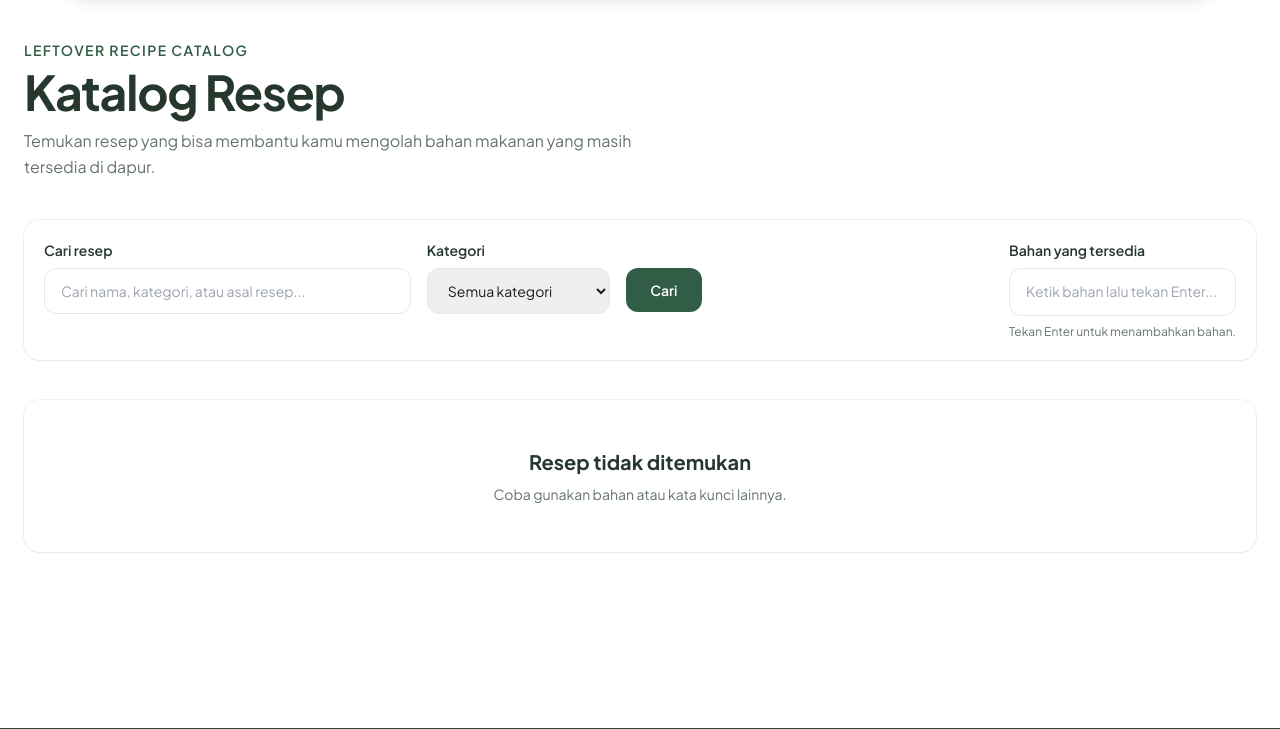
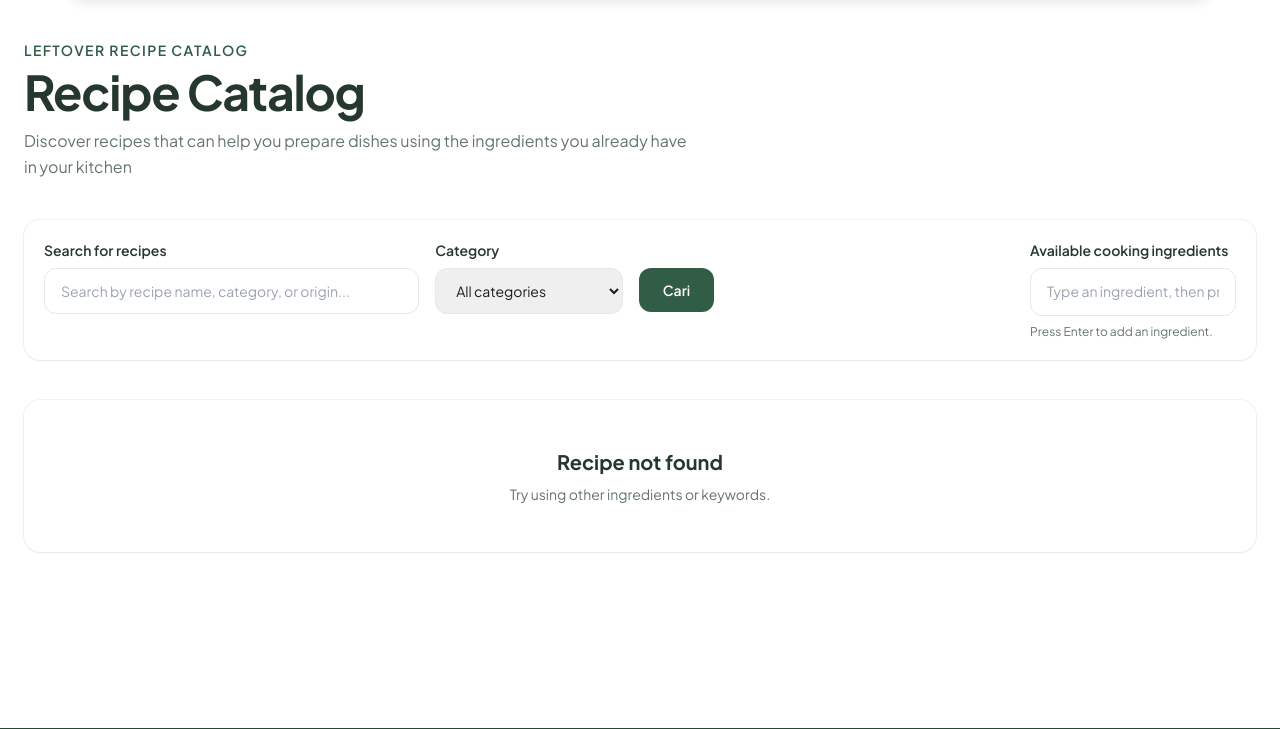
Before and after one commit to PBP-kel-3A/LeftOver, a Django app: page /recipes/ in a window 1280 px wide. Shown: the part 72-801 px from the top of the page. Run offline with Django 5.2, Linux system fonts and the light colour scheme; data that the repository does not hold is empty; some libraries are stand-ins or nearby versions.

Commit message:
fix : change language for recipe catalog

```diff
--- a/recipes/templates/recipes/partials/recipe_cards.html
+++ b/recipes/templates/recipes/partials/recipe_cards.html
@@ -1,11 +1,11 @@
 {% if search_query or category_query or ingredient_query %}
     <div class="mb-5 flex items-center justify-between">
         <p class="text-sm text-[#65756A]">
-            Menampilkan
+            Displaying
             <span class="font-semibold text-[#26382D]">
                 {{ recipes|length }}
             </span>
-            resep
+            recipe
         </p>
 
         <a
@@ -115,7 +115,7 @@
                     class="mt-5 inline-flex items-center text-sm font-semibold
                            text-[#315D47] transition hover:text-[#1F4934]"
                 >
-                    Lihat resep
+                    See recipe
 
                     <span class="ml-1 transition group-hover:translate-x-1">
                         →
@@ -132,11 +132,11 @@
                     shadow-sm ring-1 ring-black/5">
 
             <h2 class="text-xl font-bold text-[#26382D]">
-                Resep tidak ditemukan
+                Recipe not found
             </h2>
 
             <p class="mt-2 text-sm text-[#65756A]">
-                Coba gunakan bahan atau kata kunci lainnya.
+                Try using other ingredients or keywords.
             </p>
 
         </div>
--- a/recipes/templates/recipes/recipe_form.html
+++ b/recipes/templates/recipes/recipe_form.html
@@ -8,7 +8,7 @@
             {{ page_title }}
         </h1>
         <p class="mb-8 text-gray-600">
-            Lengkapi informasi resep dan bahan-bahan yang diperlukan.
+            Provide the recipe details and the necessary ingredients.
         </p>
 
         <form method="post" class="space-y-5">
@@ -50,14 +50,14 @@
                     type="submit"
                     class="rounded-lg bg-sky-600 px-5 py-3 font-semibold text-white hover:bg-sky-700"
                 >
-                    Simpan Resep
+                    Save Recipe
                 </button>
 
                 <a
                     href="{% if recipe %}{% url 'recipes:recipe_detail' recipe.pk %}{% else %}{% url 'recipes:recipe_list' %}{% endif %}"
                     class="rounded-lg border border-gray-300 px-5 py-3 font-semibold text-gray-700 hover:bg-gray-50"
                 >
-                    Batal
+                    Cancelled
                 </a>
             </div>
         </form>
--- a/recipes/templates/recipes/recipe_list.html
+++ b/recipes/templates/recipes/recipe_list.html
@@ -167,18 +167,18 @@
                 LeftOver Recipe Catalog
             </p>
             <h1 class="text-4xl font-bold tracking-tight text-[#26382D] md:text-5xl">
-                Katalog Resep
+                Recipe Catalog
             </h1>
             <p class="mt-3 max-w-2xl text-base leading-relaxed text-[#65756A]">
-                Temukan resep yang bisa membantu kamu mengolah bahan makanan
-                yang masih tersedia di dapur.
+                Discover recipes that can help you prepare dishes using the ingredients
+                you already have in your kitchen
             </p>
             {% if user.is_authenticated %}
                 <a
                     href="{% url 'recipes:recipe_create' %}"
                     class="mt-5 inline-flex items-center rounded-lg bg-[#315D47] px-5 py-3 font-semibold text-white transition hover:bg-[#1F4934]"
                 >
-                    + Tambah Resep
+                    + Add Recipe
                 </a>
             {% endif %}
         </div>
@@ -200,14 +200,14 @@
                         for="search"
                         class="mb-2 block text-sm font-semibold text-[#26382D]"
                     >
-                        Cari resep
+                        Search for recipes
                     </label>
                     <input
                         type="text"
                         id="search"
                         name="search"
                         value="{{ search_query }}"
-                        placeholder="Cari nama, kategori, atau asal resep..."
+                        placeholder="Search by recipe name, category, or origin..."
                         class="w-full rounded-xl border border-gray-200 px-4 py-3
                             text-sm outline-none transition
                             focus:border-[#315D47] focus:ring-2 focus:ring-[#315D47]/20"
@@ -220,7 +220,7 @@
                         for="category"
                         class="mb-2 block text-sm font-semibold text-[#26382D]"
                     >
-                        Kategori
+                        Category
                     </label>
                     <select
                         id="category"
@@ -229,7 +229,7 @@
                             text-sm outline-none transition
                             focus:border-[#315D47] focus:ring-2 focus:ring-[#315D47]/20"
                     >
-                        <option value="">Semua kategori</option>
+                        <option value="">All categories</option>
                         {% for category in categories %}
                             <option
                                 value="{{ category }}"
@@ -259,7 +259,7 @@
                         for="ingredient-input"
                         class="mb-2 block text-sm font-semibold text-[#26382D]"
                     >
-                        Bahan yang tersedia
+                        Available cooking ingredients
                     </label>
                     <div
                         id="ingredient-chips-container"
@@ -275,7 +275,7 @@
                             <input
                                 type="text"
                                 id="ingredient-input"
-                                placeholder="Ketik bahan lalu tekan Enter..."
+                                placeholder="Type an ingredient, then press Enter..."
                                 class="min-w-[180px] flex-1 border-0 px-1 py-1
                                     text-sm outline-none focus:ring-0"
                                 autocomplete="off"
@@ -289,7 +289,7 @@
                         value="{{ ingredient_query }}"
                     >
                     <p class="mt-2 text-xs text-[#65756A]">
-                        Tekan Enter untuk menambahkan bahan.
+                        Press Enter to add an ingredient.
                     </p>
                 </div>
             </div>
```
Also changed, not shown: recipes/templates/recipes/recipe_confirm_delete.html (+5 -5 lines), recipes/templates/recipes/recipe_detail.html (+6 -6 lines).
